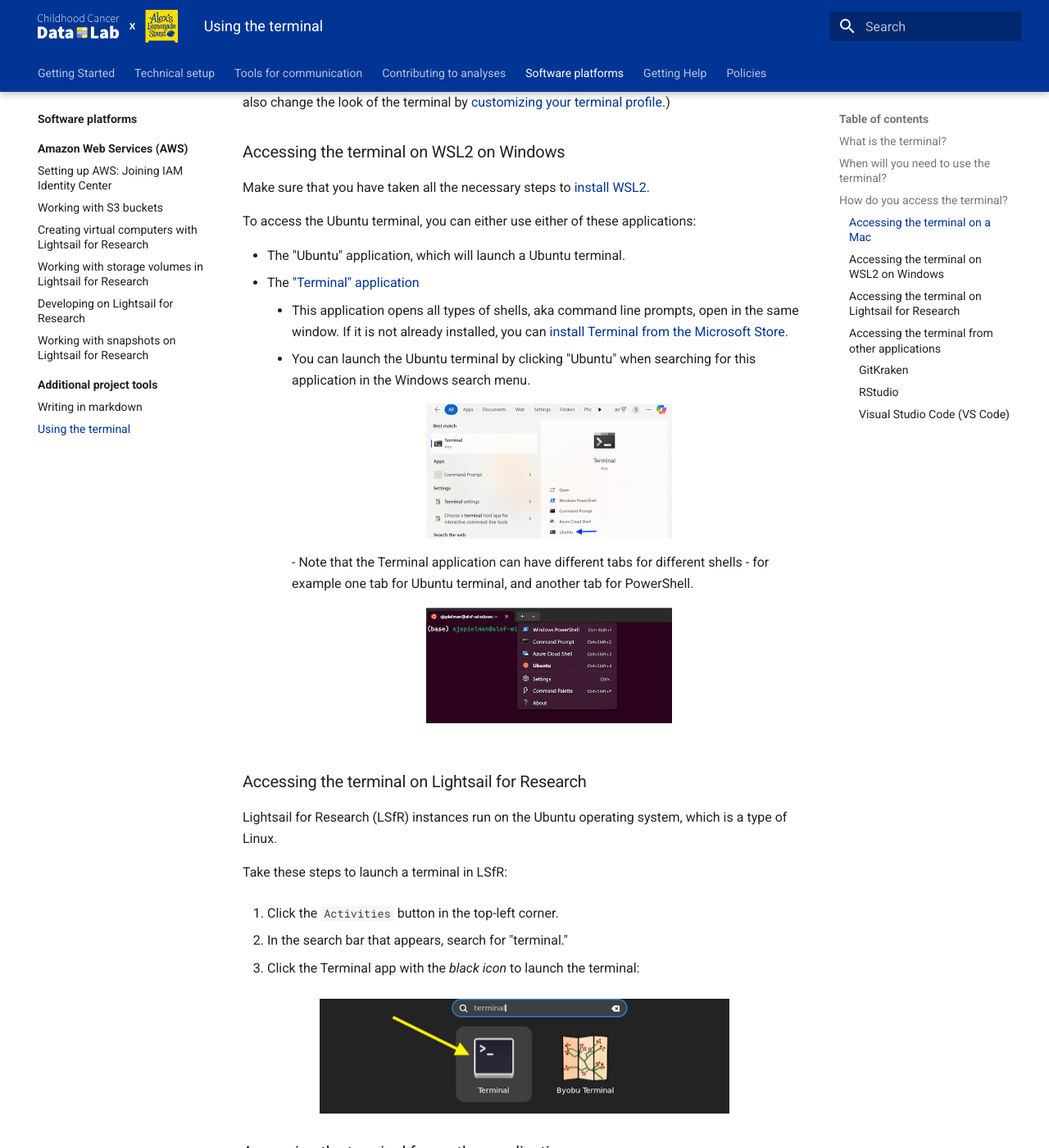
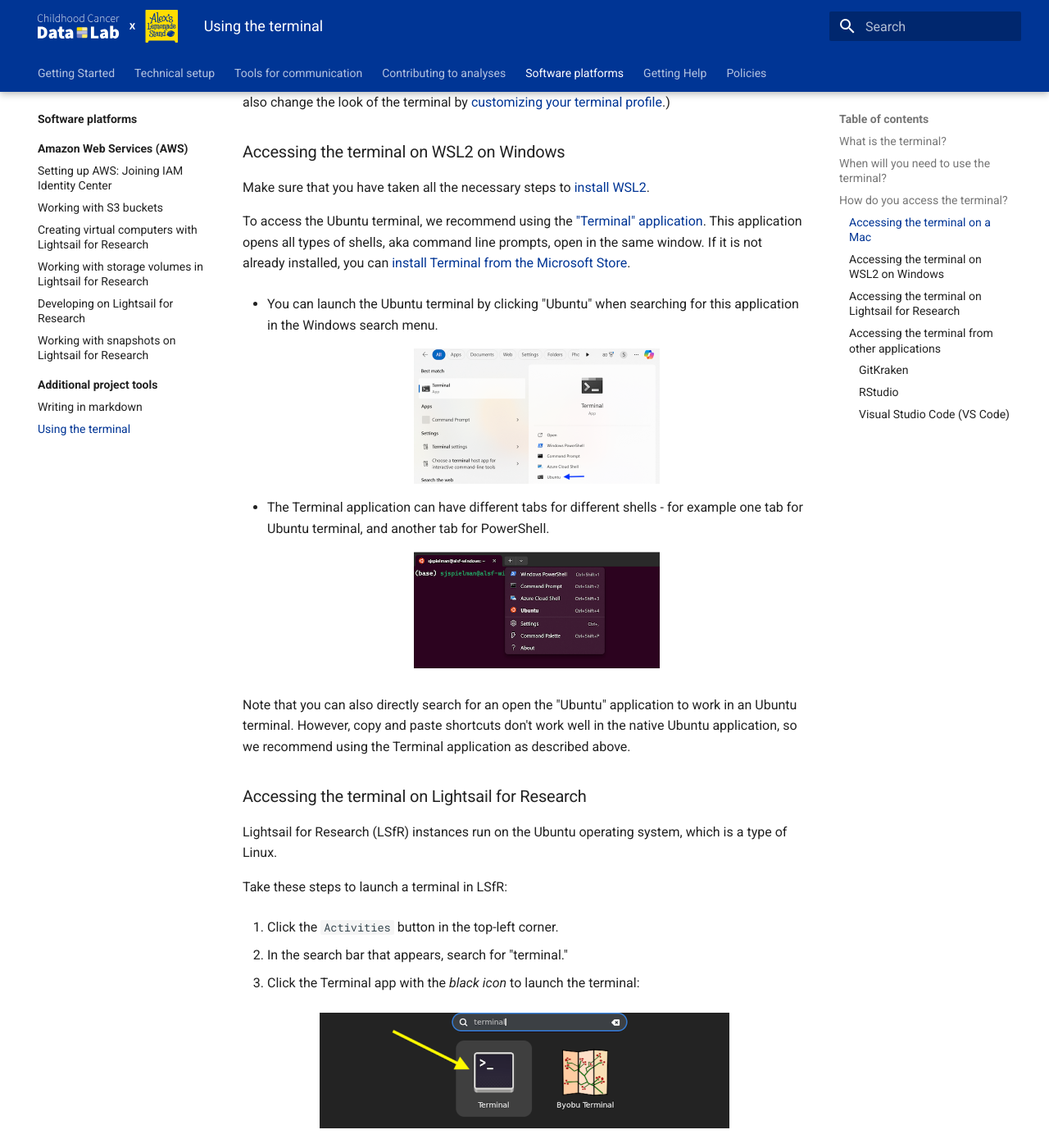
Before and after one commit to AlexsLemonade/OpenScPCA-analysis, an MkDocs documentation site: the page built from docs/software-platforms/general-tools/using-the-terminal.md, in a window 1280 px wide and 1400 px high, scrolled down 1365 px. Shown: the whole window at 82% size. Built offline with MkDocs 1.6.1 and Material for MkDocs 9.7.7, drawn with Linux system fonts in a browser that asks for light colours.

Commit message:
recommend terminal

```diff
--- a/docs/software-platforms/general-tools/using-the-terminal.md
+++ b/docs/software-platforms/general-tools/using-the-terminal.md
@@ -54,23 +54,22 @@
 
 Make sure that you have taken all the necessary steps to [install WSL2](../../technical-setup/install-wsl2.md).
 
-To access the Ubuntu terminal, you can either use either of these applications:
+To access the Ubuntu terminal, we recommend using the ["Terminal" application](https://learn.microsoft.com/en-us/windows/terminal/).
+This application opens all types of shells, aka command line prompts, open in the same window.
+If it is not already installed, you can [install Terminal from the Microsoft Store](https://apps.microsoft.com/detail/9n0dx20hk701?rtc=1&hl=en-us&gl=US).
 
-- The "Ubuntu" application, which will launch a Ubuntu terminal.
-- The ["Terminal" application](https://learn.microsoft.com/en-us/windows/terminal/)
-    - This application opens all types of shells, aka command line prompts, open in the same window.
-    If it is not already installed, you can [install Terminal from the Microsoft Store](https://apps.microsoft.com/detail/9n0dx20hk701?rtc=1&hl=en-us&gl=US).
-    - You can launch the Ubuntu terminal by clicking "Ubuntu" when searching for this application in the Windows search menu.
+- You can launch the Ubuntu terminal by clicking "Ubuntu" when searching for this application in the Windows search menu.
+    <figure markdown="span">
+        ![Open the Ubuntu Terminal in Windows](../../img/wsl-terminal.png){width="300"}
+    </figure>
 
-        <figure markdown="span">
-            ![Open the Ubuntu Terminal in Windows](../../img/wsl-terminal.png){width="300"}
-        </figure>
-    - Note that the Terminal application can have different tabs for different shells - for example one tab for Ubuntu terminal, and another tab for PowerShell.
+- The Terminal application can have different tabs for different shells - for example one tab for Ubuntu terminal, and another tab for PowerShell.
+    <figure markdown="span">
+        ![Open the Ubuntu Terminal in Windows](../../img/wsl-terminal-tab.png){width="300"}
+    </figure>
 
-        <figure markdown="span">
-            ![Open the Ubuntu Terminal in Windows](../../img/wsl-terminal-tab.png){width="300"}
-        </figure>
-
+Note that you can also directly search for an open the "Ubuntu" application to work in an Ubuntu terminal.
+However, copy and paste shortcuts don't work well in the native Ubuntu application, so we recommend using the Terminal application as described above.
 
 
 ### Accessing the terminal on Lightsail for Research
```
